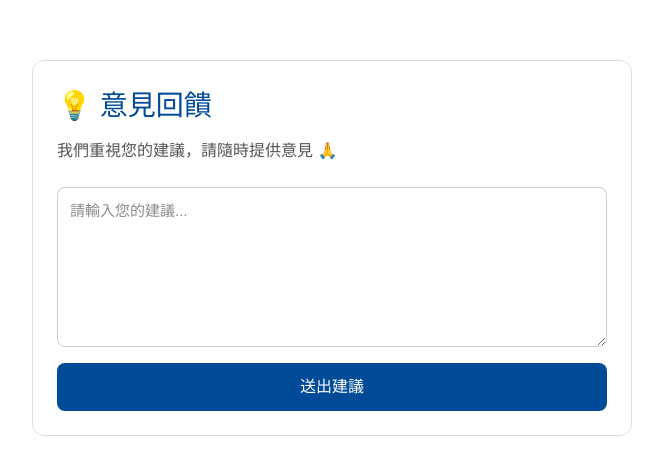
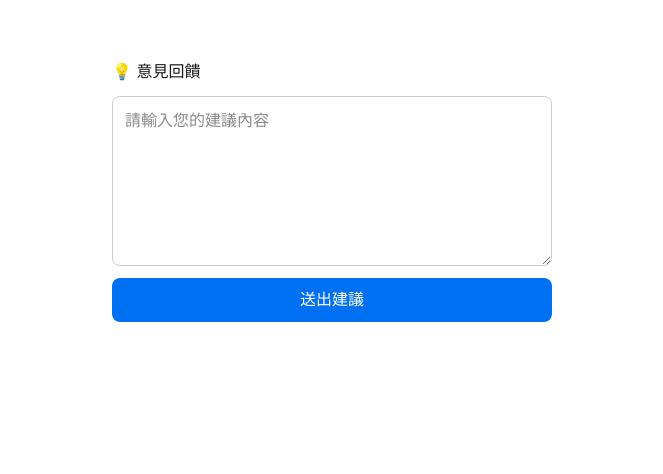
Before and after one commit to shing1223/mopup-web, a Next.js app: page /feedback in a window 1280 px wide. Shown: the top 474 px of the page, without its empty margins (308-971 px from the left). Built offline with nearby package versions, Linux system fonts and the light colour scheme.

Commit message:
Initial commit

```diff
--- a/app/feedback/page.tsx
+++ b/app/feedback/page.tsx
@@ -3,92 +3,82 @@
 import { useState } from 'react';
 
 export default function FeedbackPage() {
-    const [feedback, setFeedback] = useState('');
     const [submitted, setSubmitted] = useState(false);
+    const [message, setMessage] = useState('');
 
     const handleSubmit = async (e: React.FormEvent) => {
         e.preventDefault();
-        if (!feedback.trim()) return alert('請輸入建議內容');
 
-        try {
-            // TODO: 你可以改成呼叫 API 或寫入 Firebase
-            console.log('📩 Feedback received:', feedback);
-            setSubmitted(true);
-            setFeedback('');
-        } catch (err) {
-            alert('提交失敗，請稍後再試');
+        if (!message.trim()) return;
+
+        // ✅ 可以改成你自己的 API 寫入 Firestore 或寄 Email 等
+        console.log('📝 使用者建議：', message);
+
+        setSubmitted(true);
+
+        // ✅ 傳送成功訊息給 React Native WebView
+        if (typeof window !== 'undefined' && window.ReactNativeWebView) {
+            window.ReactNativeWebView.postMessage('submitted');
         }
     };
 
     return (
-        <div style={styles.container}>
-            <h1 style={styles.title}>💡 意見回饋</h1>
-            <p style={styles.subtitle}>我們重視您的建議，請隨時提供意見 🙏</p>
-
-            {submitted ? (
-                <div style={styles.successBox}>✅ 謝謝您的建議！我們會認真考慮。</div>
-            ) : (
+        <main style={styles.container}>
+            {!submitted ? (
                 <form onSubmit={handleSubmit} style={styles.form}>
+                    <h2>💡 意見回饋</h2>
                     <textarea
-                        placeholder="請輸入您的建議..."
-                        value={feedback}
-                        onChange={(e) => setFeedback(e.target.value)}
+                        value={message}
+                        onChange={(e) => setMessage(e.target.value)}
+                        placeholder="請輸入您的建議內容"
+                        rows={6}
                         style={styles.textarea}
                     />
-                    <button type="submit" style={styles.button}>送出建議</button>
+                    <button type="submit" style={styles.button}>
+                        送出建議
+                    </button>
                 </form>
+            ) : (
+                <div style={styles.thankyou}>
+                    <h3>🎉 謝謝您的建議！</h3>
+                    <p>我們會認真考慮 ❤️</p>
+                </div>
             )}
-        </div>
+        </main>
     );
 }
 
-const styles: Record<string, React.CSSProperties> = {
+const styles: { [key: string]: React.CSSProperties } = {
     container: {
-        maxWidth: 600,
-        margin: '60px auto',
-        padding: 24,
-        border: '1px solid #ddd',
-        borderRadius: 12,
+        maxWidth: 480,
+        margin: '40px auto',
+        padding: 20,
         fontFamily: 'sans-serif',
-        backgroundColor: '#fff',
-    },
-    title: {
-        fontSize: 28,
-        marginBottom: 12,
-        color: '#004B97',
-    },
-    subtitle: {
-        fontSize: 16,
-        marginBottom: 24,
-        color: '#555',
     },
     form: {
         display: 'flex',
         flexDirection: 'column',
+        gap: 12,
     },
     textarea: {
-        height: 160,
+        width: '100%',
         padding: 12,
-        fontSize: 15,
+        fontSize: 16,
         borderRadius: 8,
         border: '1px solid #ccc',
-        marginBottom: 16,
         resize: 'vertical',
     },
     button: {
-        backgroundColor: '#004B97',
+        padding: '10px 16px',
+        fontSize: 16,
+        borderRadius: 8,
+        backgroundColor: '#0070f3',
         color: '#fff',
         border: 'none',
-        padding: '12px 16px',
-        fontSize: 16,
-        borderRadius: 8,
         cursor: 'pointer',
     },
-    successBox: {
-        padding: 16,
-        backgroundColor: '#e0f7e9',
-        borderRadius: 8,
-        color: '#2e7d32',
-        fontSize: 16,
+    thankyou: {
+        textAlign: 'center',
+        marginTop: 60,
     },
 };
```
